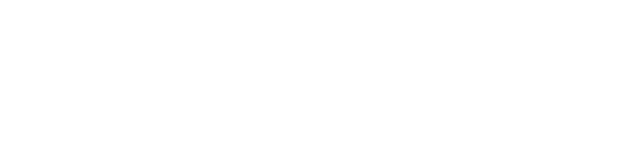
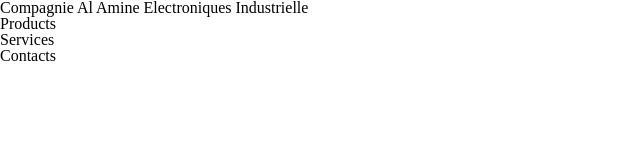
Before and after one commit to Moustapha-Ibrahima-Ba/C2AEI, a plain HTML site: page index.html in a window 1280 px wide. Shown: the whole page, without its empty margins (0-640 px from the left). Drawn offline with Linux system fonts and the light colour scheme.

Commit message:
Insert Sections for each part of the body

```diff
--- a/index.html
+++ b/index.html
@@ -8,12 +8,41 @@
     <title>Document</title>
   </head>
   <body>
+    <main>
       <!-- BARRE DE NAVIGATION -->
       <!-- ## LOGO | HOME | PRODUCTS | SERVICES | CONTACTS ## -->
+      <nav>
+        <!-- Logo -->
 
+        <!-- Home -->
+
+        <!-- Products -->
+
+        <!-- Services -->
+
+        <!-- Contacts -->
+      </nav>
+      <div class="sections">
         <!-- ### Home: Description of the company  -->
+        <section id="home">
+          <h1>Compagnie Al Amine Electroniques Industrielle</h1>
+        </section>
+
         <!-- ###  Products: Main products -->
+        <section id="products">
+          <h2>Products</h2>
+        </section>
+
         <!-- ###  Services: Ask Modou for this part -->
+        <section id="services">
+          <h2>Services</h2>
+        </section>
+
         <!-- ###  Contacts: The contacts of Dabakh (the products), Modou (the services) and me for the Website -->
+        <section id="contacts">
+          <h2>Contacts</h2>
+        </section>
+      </div>
+    </main>
   </body>
 </html>
```
Lines whose indentation alone changed are shown as unchanged.
